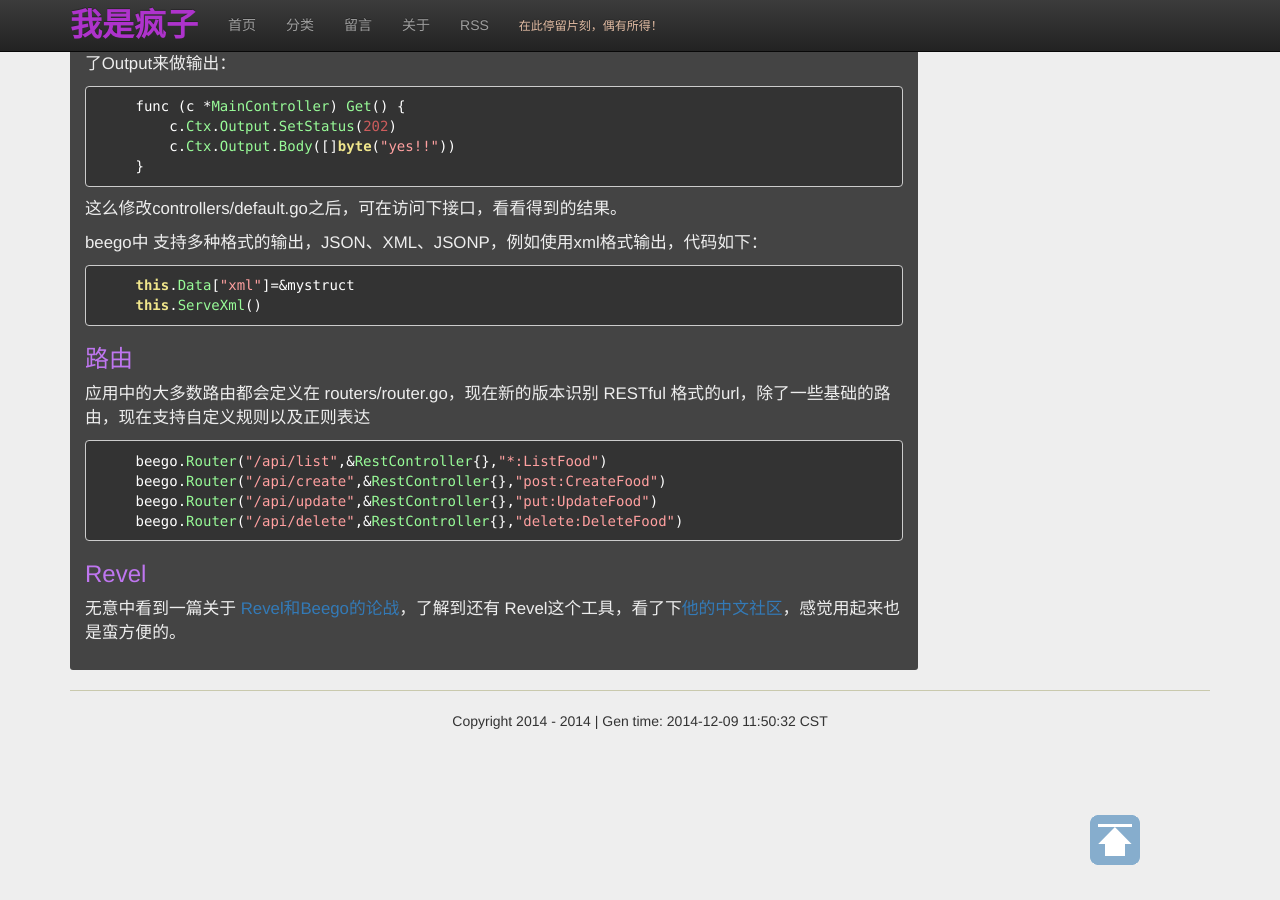
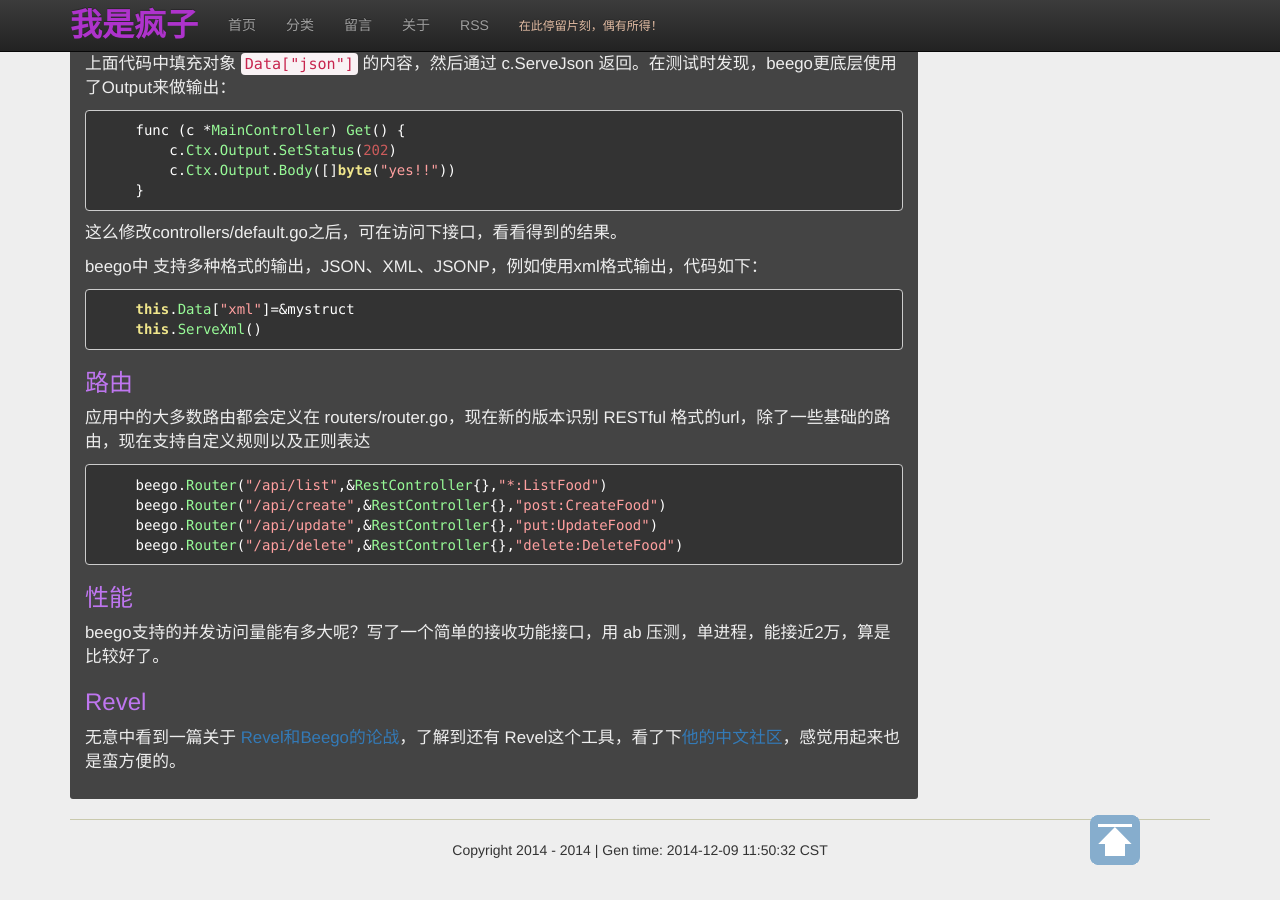
Before and after one commit to jgj1986/jgj1986.github.io, a Jekyll site: the page built from _posts/go/2014-11-25-beego使用学习.md, in a window 1280 px wide and 900 px high, scrolled down 1178 px. Built offline with Jekyll 4.4.1, drawn with Linux system fonts in a browser that asks for light colours; nearby versions of some CDN libraries; comment, search, counter and statistics services are not loaded.

Commit message:
update the blog about beego
Signed-off-by: guojun.jin <guojun.jin@mjyun.com>

```diff
--- a/_posts/go/2014-11-25-beego使用学习.md
+++ b/_posts/go/2014-11-25-beego使用学习.md
@@ -75,6 +75,9 @@
     beego.Router("/api/update",&RestController{},"put:UpdateFood")
     beego.Router("/api/delete",&RestController{},"delete:DeleteFood")
 
+###性能
+
+beego支持的并发访问量能有多大呢？写了一个简单的接收功能接口，用 ab 压测，单进程，能接近2万，算是比较好了。
 
 ###Revel
 无意中看到一篇关于  [Revel和Beego的论战](http://neue.v2ex.com/t/89374){:target="_blank"}，了解到还有 Revel这个工具，看了下[他的中文社区](http://www.gorevel.cn/){:target="_blank"}，感觉用起来也是蛮方便的。
```
